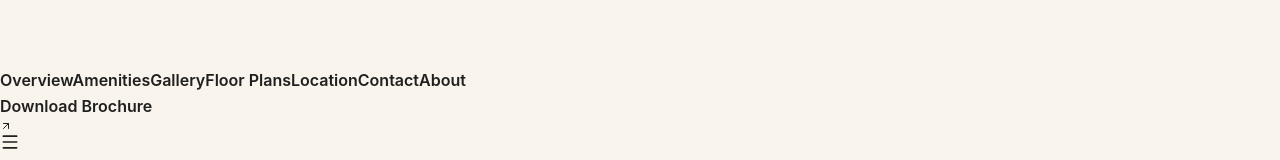
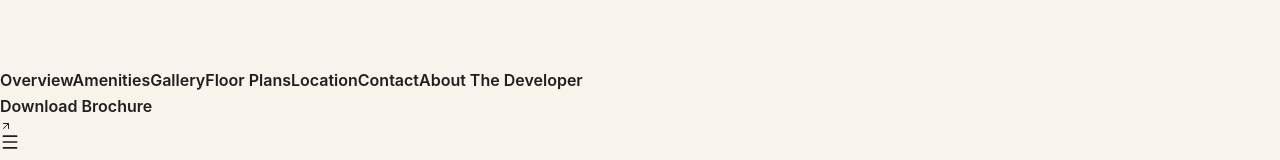
Before and after one commit to prarthana817/subham-park-jorhat, a React (Vite) app: page / in a window 1280 px wide. Shown: the part 430-590 px from the top of the page. Built offline with nearby package versions, Linux system fonts and the light colour scheme.

Commit message:
Updated navbar links and refined location section

```diff
--- a/src/components/Navbar.jsx
+++ b/src/components/Navbar.jsx
@@ -65,8 +65,8 @@ export default function Navbar({
       href: "#contact",
     },
     {
-      name: "About",
-      href: "#about",
+      name: "About The Developer",
+      href: "#project",
     },
   ];
 
```
